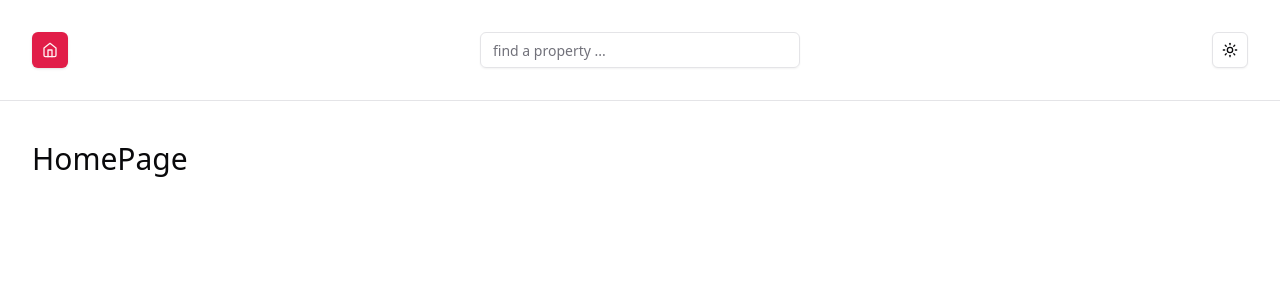
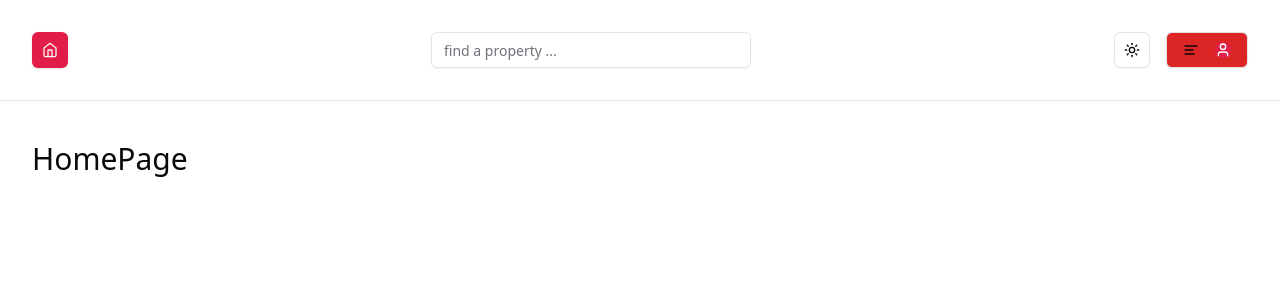
Before and after one commit to charlestanev/rentify, a Next.js app: page / in a window 1280 px wide. Shown: the top 300 px of the page. Built offline with nearby package versions, Linux system fonts and the light colour scheme.

Commit message:
refactor LinksDropdown component; enhance dropdown trigger with button styling and improve layout

```diff
--- a/components/navbar/LinksDropdown.tsx
+++ b/components/navbar/LinksDropdown.tsx
@@ -13,15 +13,23 @@ import { links } from '@/utils/links';
 import SignOutLink from './SignOutLink';
 
 function LinksDropdown() {
-    return <DropdownMenu>
-        <DropdownMenuTrigger
-            asChild
-            className='flex gap-4 max-w-[100px]'
-        >
+    return (
+        <DropdownMenu>
+            <DropdownMenuTrigger asChild>
+                <Button variant='outline' className='flex gap-4 max-w-[100px] bg-red-600'>
+                    <LuAlignLeft className='w-6 h-6' />
+                    <UserIcon />
+                </Button>
+            </DropdownMenuTrigger>
+            <DropdownMenuContent
+                className='w-52'
+                align='start'
+                sideOffset={10}
+            >
 
-        </DropdownMenuTrigger>
-        <DropdownMenuContent></DropdownMenuContent>
-    </DropdownMenu>;
+            </DropdownMenuContent>
+        </DropdownMenu>
+    )
 }
 
 export default LinksDropdown;
```
